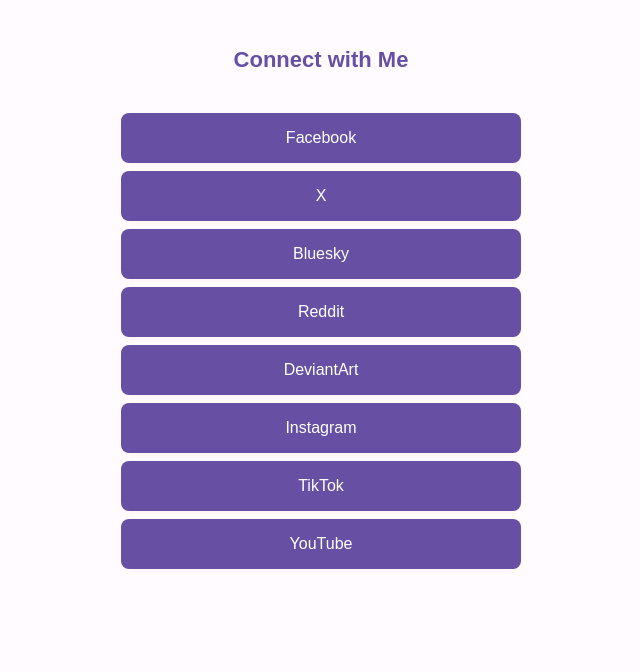
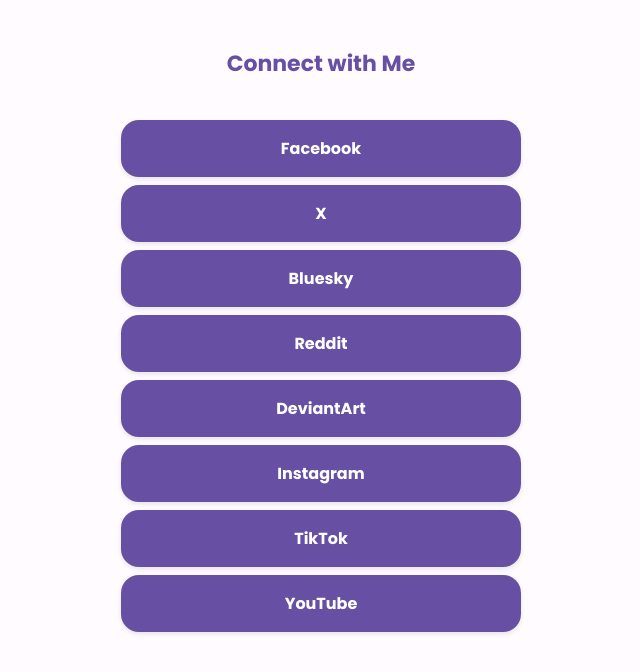
Before and after one commit to 1064-Studios/1064-Studios.github.io, a plain HTML site: page social-links.html in a window 1280 px wide. Shown: the whole page, without its empty margins (319-959 px from the left). Drawn offline with Linux system fonts and the light colour scheme.

Commit message:
Update social-links.html
Rewrite code since gpt-4o don't know css.

```diff
--- a/social-links.html
+++ b/social-links.html
@@ -1,7 +1,15 @@
 <!DOCTYPE html>
-<html>
+<html lang="en">
 <head>
   <title>My Links</title>
+  <meta charset="UTF-8">
+  <meta name="viewport" content="width=device-width, initial-scale=1.0">
+
+  <!-- 1. Import Google Fonts: Poppins Regular 400 & Bold 700 -->
+  <link rel="preconnect" href="https://fonts.googleapis.com">
+  <link rel="preconnect" href="https://fonts.gstatic.com" crossorigin>
+  <link href="https://fonts.googleapis.com/css2?family=Poppins:wght@400;700&display=swap" rel="stylesheet">
+
   <style>
     :root {
       --md-sys-color-primary: #6750A4;
@@ -15,7 +23,8 @@
     body {
       margin: 0;
       padding: 2rem;
-      font-family: 'Poppins Bold', sans-serif;
+      /* Changed font-family to Poppins */
+      font-family: 'Poppins', sans-serif;
       background-color: var(--md-sys-color-surface);
       color: var(--md-sys-color-on-surface);
       display: flex;
@@ -27,6 +36,7 @@
       font-size: var(--md-sys-typescale-title-large);
       margin-bottom: 1rem;
       color: var(--md-sys-color-primary);
+      font-weight: 700; /* Bolding the title for consistency */
     }
 
     ul {
@@ -47,14 +57,18 @@
       background-color: var(--md-sys-color-primary);
       color: var(--md-sys-color-on-primary);
       text-decoration: none;
-      border-radius: 0.5rem;
+      /* Changed border-radius to 18px */
+      border-radius: 18px;
       font-size: var(--md-sys-typescale-body-medium);
-      box-shadow: 0 2px 5px rgba(255, 205, 181, 0.1);
-      transition: background-color 0.3s ease;
+      /* Applied Poppins Bold to the button text */
+      font-weight: 700;
+      box-shadow: 0 2px 5px rgba(0, 0, 0, 0.1);
+      transition: background-color 0.3s ease, transform 0.2s ease;
     }
 
-    a:hover {
+    a:hover, a:focus {
       background-color: #7F67BE;
+      transform: translateY(-2px); /* Add a subtle lift on hover */
     }
   </style>
 </head>
```
